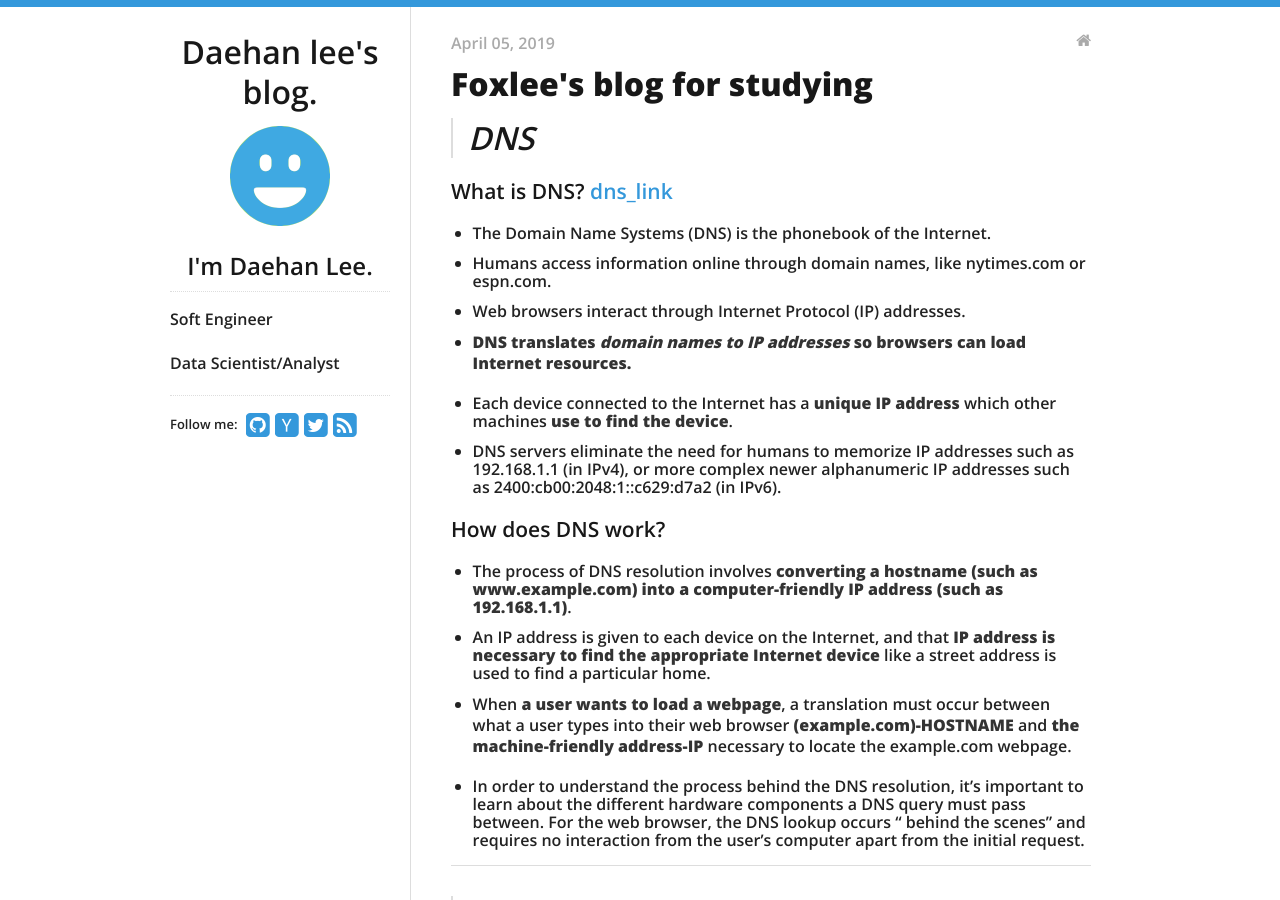
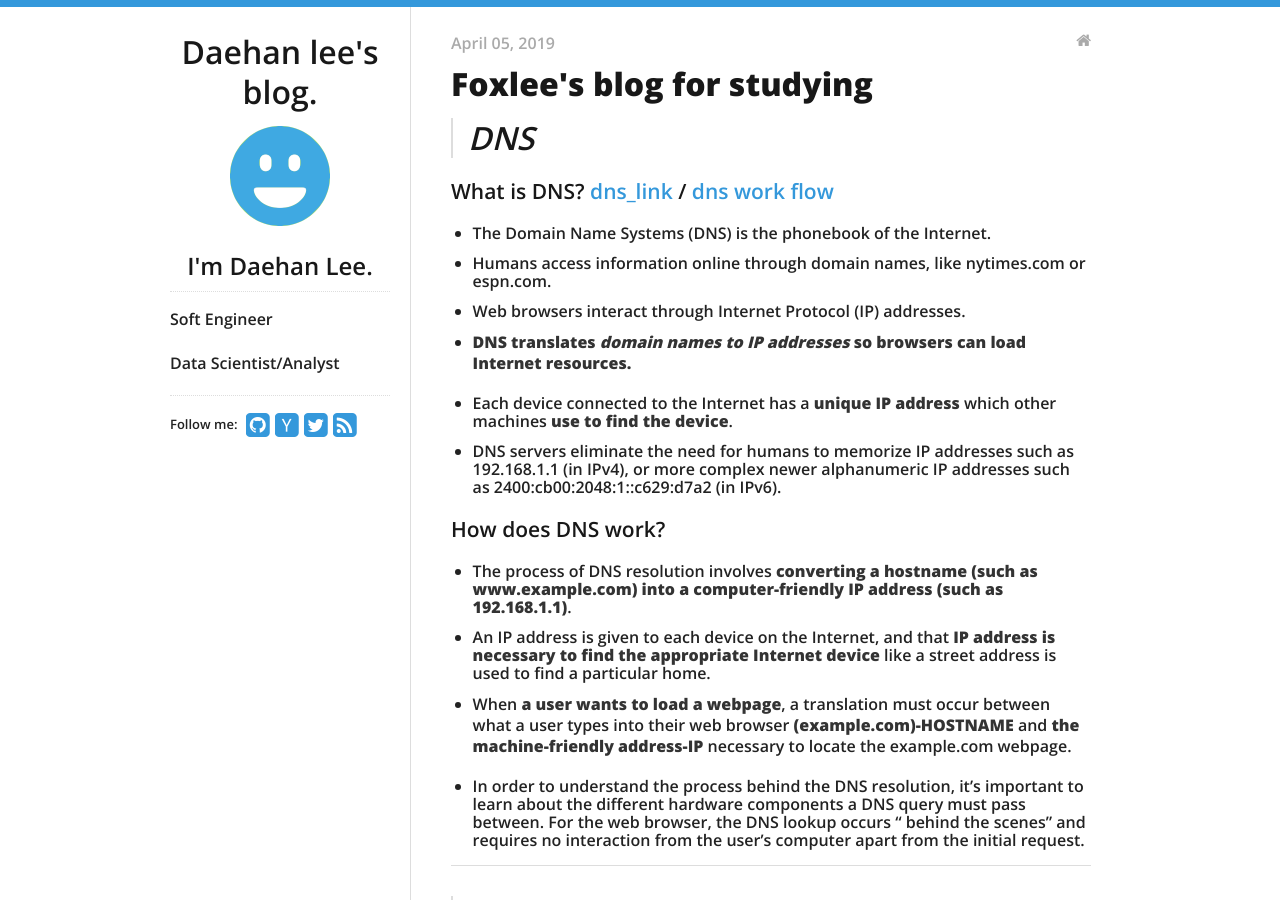
Before and after one commit to daehan0226/Study, a Jekyll site: the page built from _posts/2019-04-05-DNS.md, in a window 1280 px wide and 900 px high. Built offline with Jekyll 4.4.1, drawn with Linux system fonts in a browser that asks for light colours.

Commit message:
Update 2019-04-05-DNS.md

```diff
--- a/_posts/2019-04-05-DNS.md
+++ b/_posts/2019-04-05-DNS.md
@@ -6,7 +6,7 @@ categories:
 ---
 > # DNS
 
-### What is DNS? [dns_link]
+### What is DNS? [dns_link]   / [dns work flow]
 - The Domain Name Systems (DNS) is the phonebook of the Internet.
 - Humans access information online through domain names, like nytimes.com or espn.com.
 - Web browsers interact through Internet Protocol (IP) addresses.
@@ -78,3 +78,4 @@ Once the 8 steps of the DNS lookup have returned the IP address for example.com,
 
 
 [dns_link]: https://www.cloudflare.com/learning/dns/what-is-dns/
+[dns work flow]: http://www.mygreatname.com/how-dns-works/e-04-how-dns-works.htm
```
